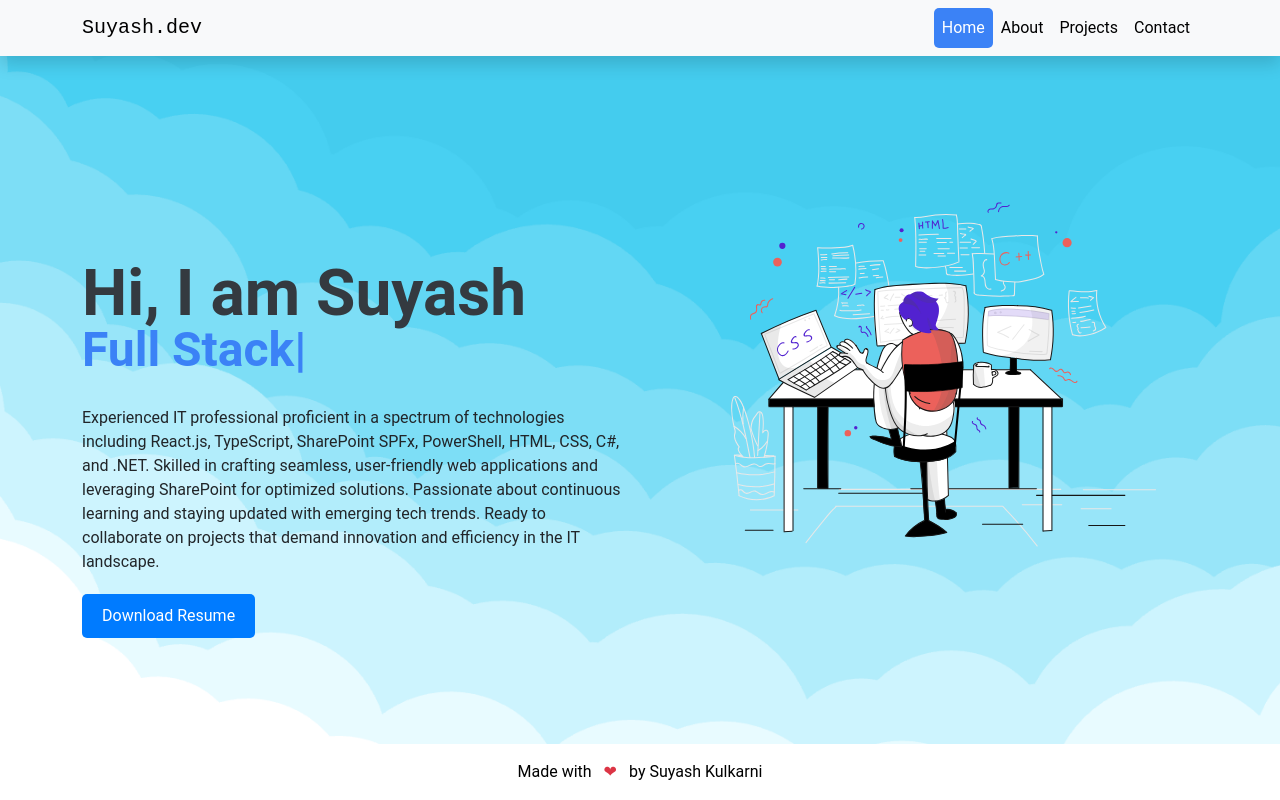
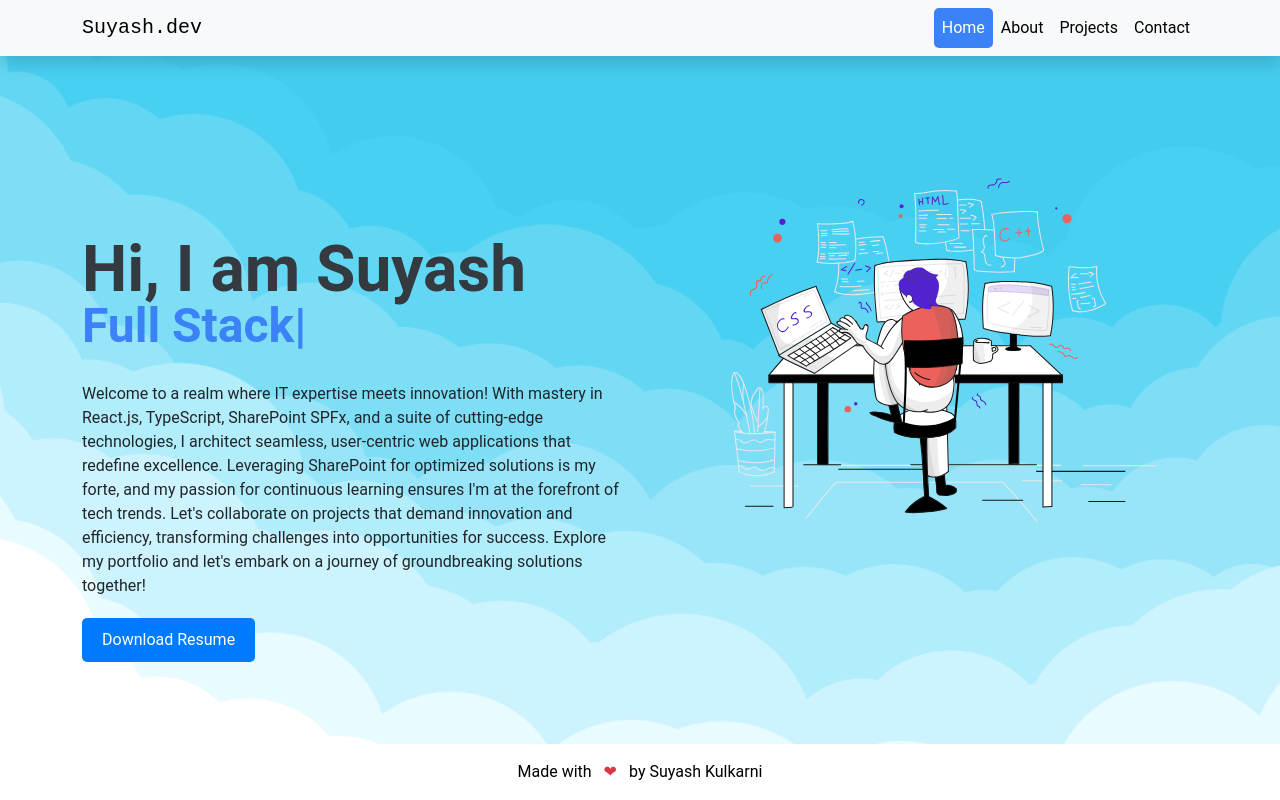
Before and after one commit to Suyash0028/my-portfolio, a React (Create React App) app: page / in a window 1280 px wide. Shown: the top 800 px of the page. Built offline with nearby package versions, Linux system fonts and the light colour scheme; no server answers.

Commit message:
Updated the content description

```diff
--- a/src/views/Home.js
+++ b/src/views/Home.js
@@ -54,7 +54,7 @@ function Home({ id }) {
             <animated.div style={animationProps}>
               <span className="heading">Hi, I am Suyash</span>
               <span className={`${"typing-animation"} ${"subheading"}`}>{text}</span>
-              <span>Experienced IT professional proficient in a spectrum of technologies including React.js, TypeScript, SharePoint SPFx, PowerShell, HTML, CSS, C#, and .NET. Skilled in crafting seamless, user-friendly web applications and leveraging SharePoint for optimized solutions. Passionate about continuous learning and staying updated with emerging tech trends. Ready to collaborate on projects that demand innovation and efficiency in the IT landscape.</span>
+              <span>Welcome to a realm where IT expertise meets innovation! With mastery in React.js, TypeScript, SharePoint SPFx, and a suite of cutting-edge technologies, I architect seamless, user-centric web applications that redefine excellence. Leveraging SharePoint for optimized solutions is my forte, and my passion for continuous learning ensures I'm at the forefront of tech trends. Let's collaborate on projects that demand innovation and efficiency, transforming challenges into opportunities for success. Explore my portfolio and let's embark on a journey of groundbreaking solutions together!</span>
               <div>
                 <a href={resume} download>
                   <button class="btn resume-button">Download Resume</button>
```
